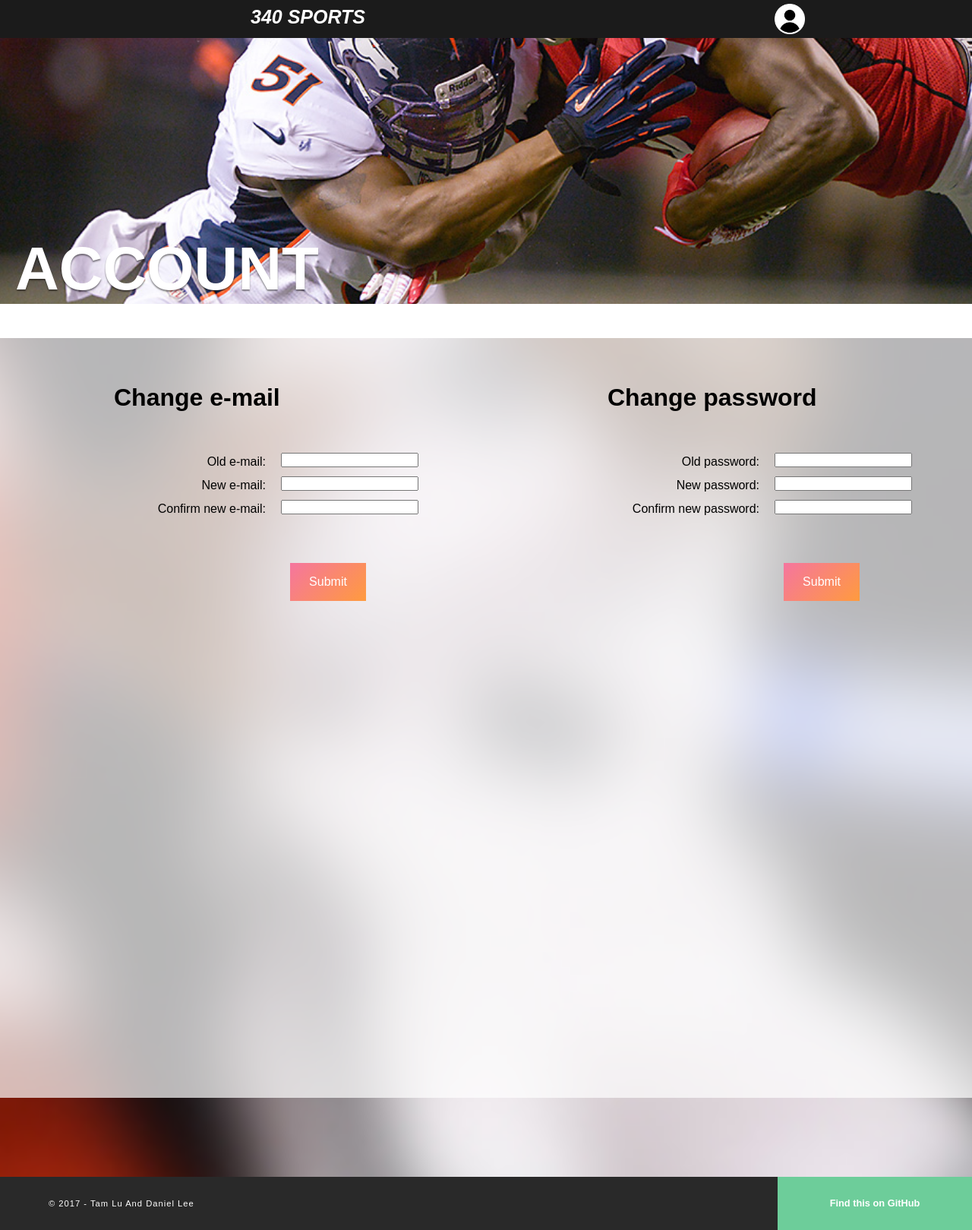
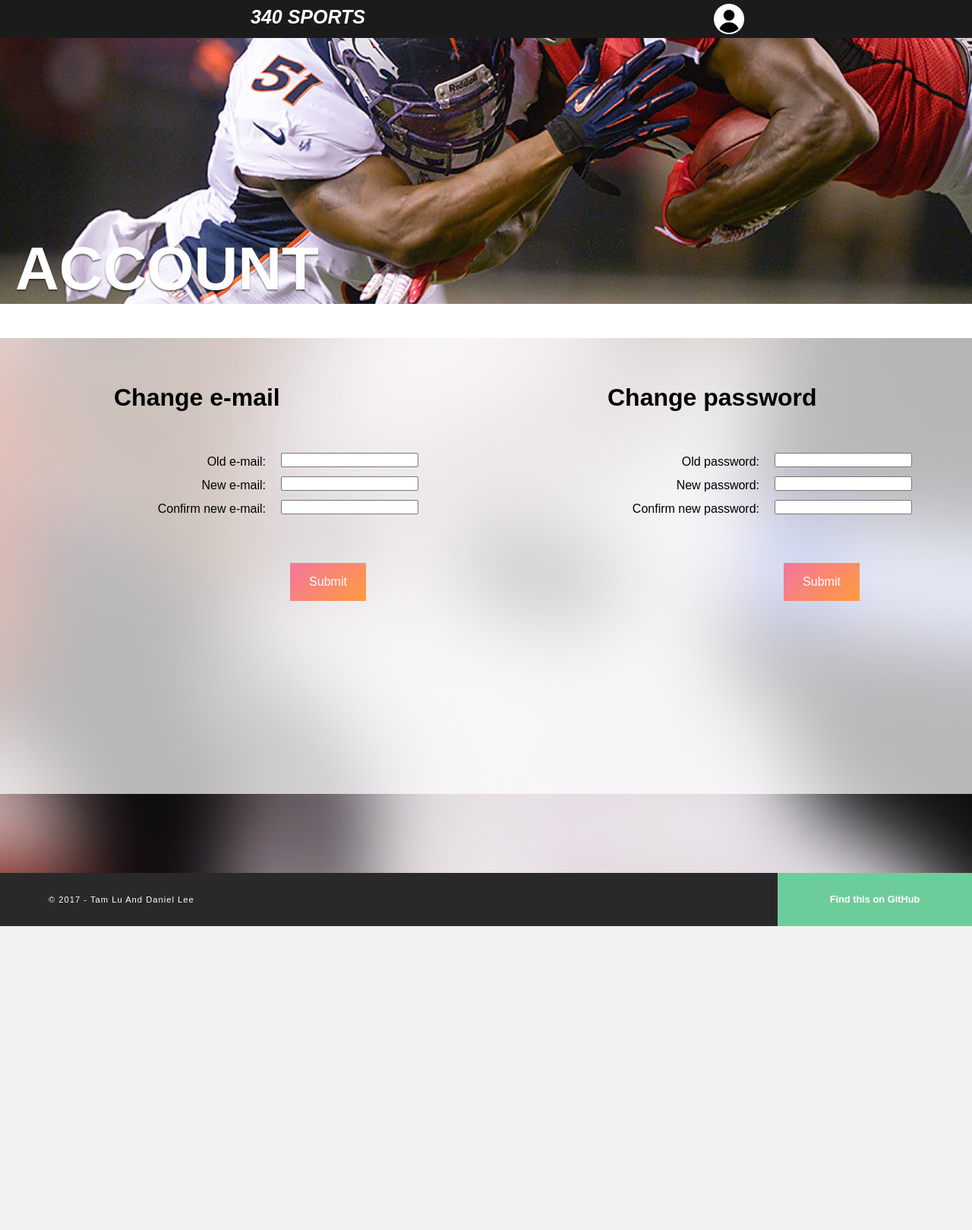
Before and after one commit to trilxs/340-sports, a PHP site: page /settings.php in a window 1280 px wide; the page is wider, and only the part inside the window is pictured. Shown: that part at 76% size. After the commit the page ends 1219 px from the top of that part, so only its background shows below. Run offline with PHP 8.4, Linux system fonts and the light colour scheme; the visitor is signed in with stand-in values (Sample User, id 1); data that the repository does not hold is empty; some libraries are stand-ins or nearby versions.

Commit message:
fixed bugs

```diff
--- a/css/header.css
+++ b/css/header.css
@@ -33,7 +33,7 @@
     box-shadow: 0px 8px 16px 0px rgba(0,0,0,0.2);
     padding: 12px 16px;
     top:40px;
-    right:240px;
+    right:320px;
     z-index: 10;
     color: rgb(105, 105, 105);
   }
@@ -60,7 +60,7 @@
         color: white;
       padding-top: 5px!important;
       text-decoration:none;
-      margin-right: 220px;
+      margin-right: 300px;
       font-size: 15px;
       margin-top: 0;
       float: right;
--- a/css/index.css
+++ b/css/index.css
@@ -42,7 +42,7 @@ html {
     background: rgba(255,255,255,0.7);
     position:relative;
     width: 846px;
-    min-height: 600px;
+    min-height: 1000px;
     height:100%;
 }
 
--- a/css/settings.css
+++ b/css/settings.css
@@ -89,7 +89,7 @@ html {
     background: rgba(255,255,255,0.7);
     position:relative;
     width: 100%;
-    height: 1000px;
+    height: 600px;
 }
 
 .body-container {
--- a/index.php
+++ b/index.php
@@ -3,7 +3,7 @@
     session_start();
 
     $userID = $_SESSION['userID'];
-    if (!empty($userID)) {
+    if (empty($userID)) {
         echo "<script type = 'text/javascript'> document.location = 'login.php'; </script>";
     }
 ?>
--- a/previous.php
+++ b/previous.php
@@ -43,6 +43,9 @@
         }
         if ($num == 0) {
             echo "<div class='no-prev-games'>There are currently no game bets in your history.</div>";
+                                echo "<div class='game' id='game-1'>";
+
+                echo "</div>";
         }
 
         mysqli_free_result($result);
```
